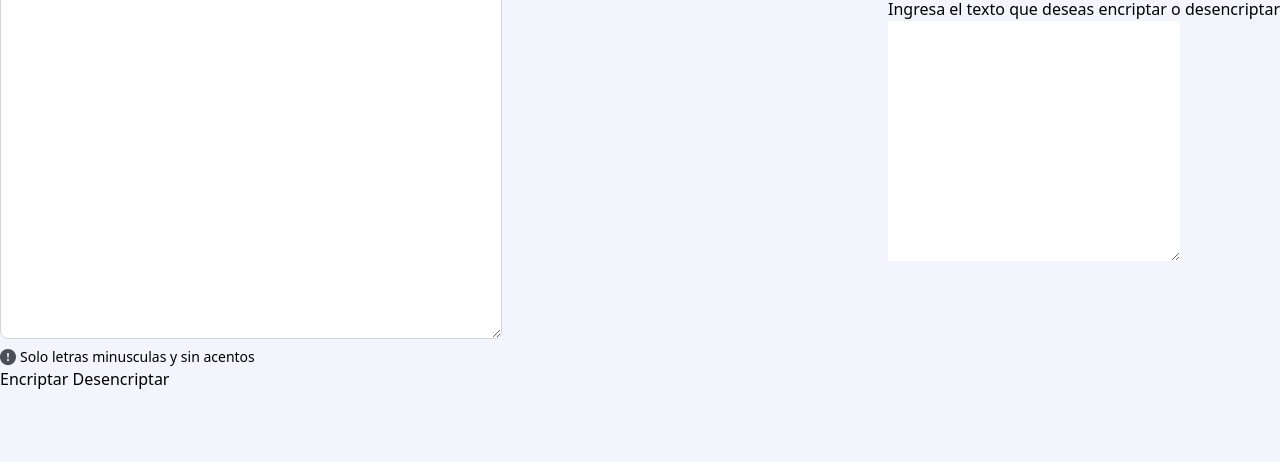
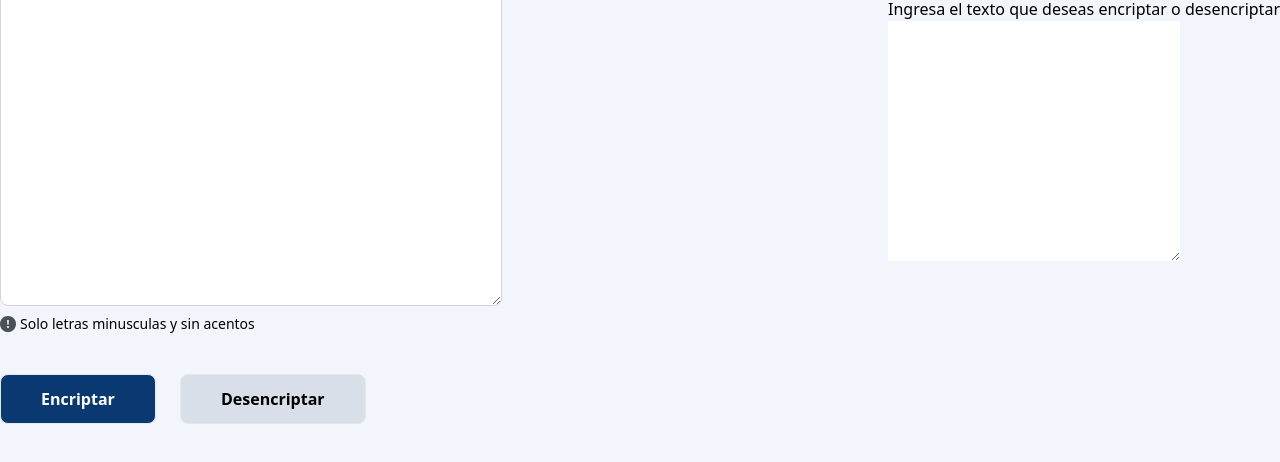
Before and after one commit to ImJars/Challenge-Oracle-One_Sprint_01, a plain HTML site: page index.html in a window 1280 px wide. Shown: the part 280-742 px from the top of the page. Drawn offline with nearby package versions, Linux system fonts and the light colour scheme.

Commit message:
Update HTM-btn

```diff
--- a/index.html
+++ b/index.html
@@ -13,6 +13,8 @@
             colors: {
               background: "#F3F5FC",
               "primary-blue": "#0A3871",
+              "btn-dark-blue": "#0A3871",
+              "btn-gray": "#D8DFE8",
             },
           },
         },
@@ -37,11 +39,11 @@
           <img src="./images/vector.svg" class="" alt="" />
           <p>Solo letras minusculas y sin acentos</p>
         </div>
-        <div class="botones">
-          <button class="boton" id="btn-encriptar" type="button">
+        <div class="botones mt-10 space-x-5">
+          <button class="boton border px-10 py-3 rounded-lg bg-btn-dark-blue text-white font-semibold" id="btn-encriptar" type="button">
             Encriptar
           </button>
-          <button class="boton" id="btn-desencriptar" type="button">
+          <button class="boton border px-10 py-3 rounded-lg bg-btn-gray text-black font-semibold" id="btn-desencriptar" type="button">
             Desencriptar
           </button>
         </div>
```
